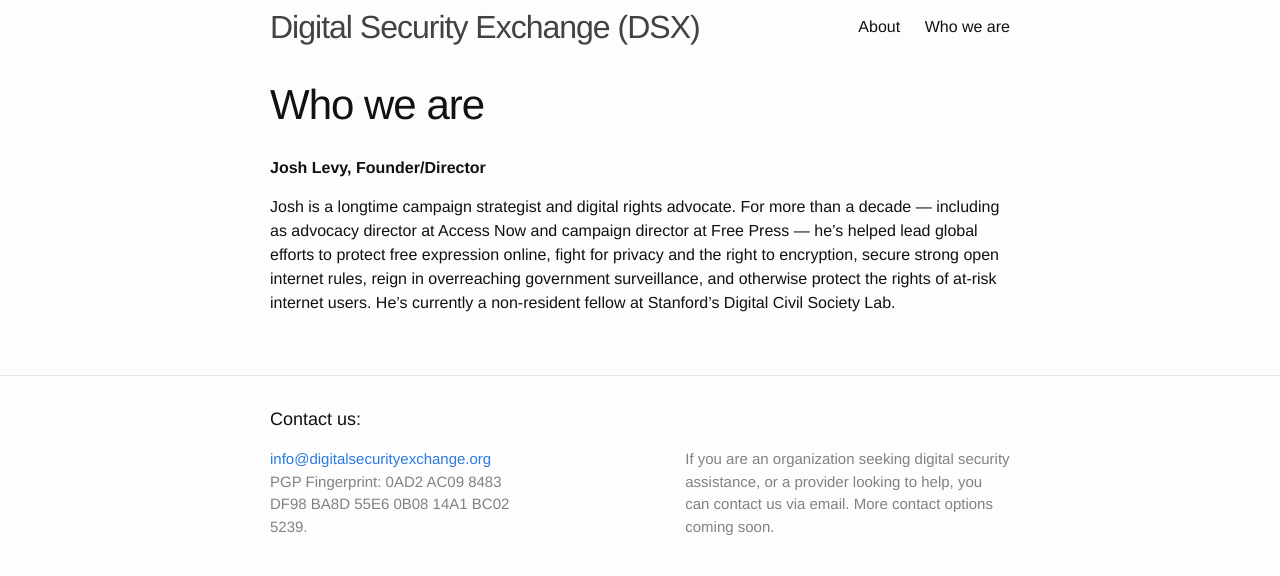
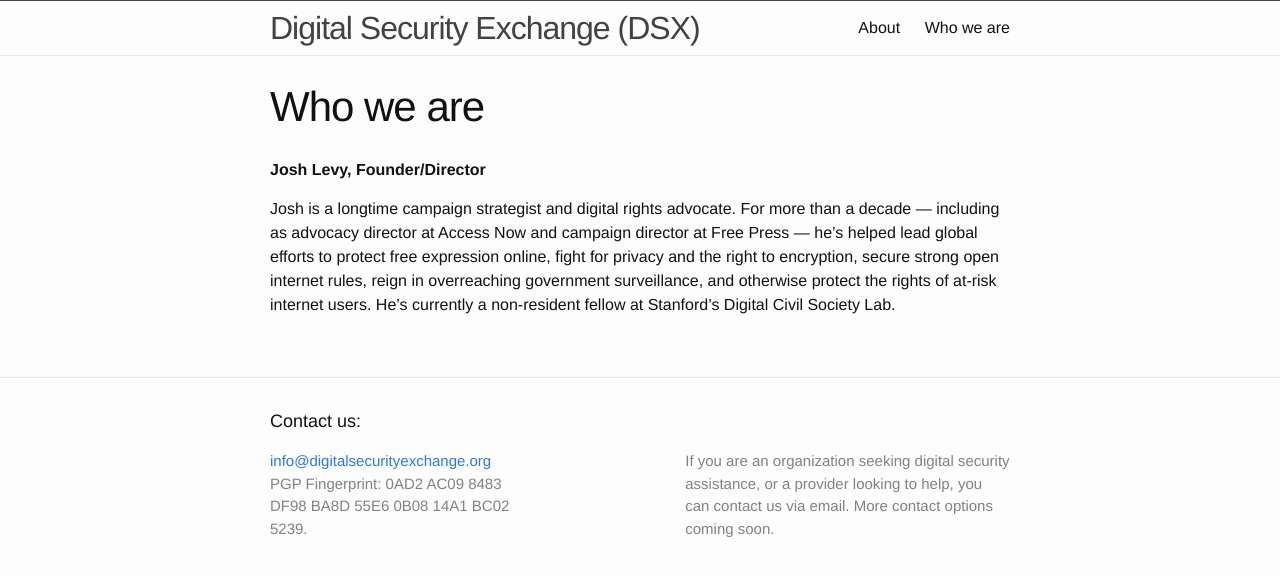
Before and after one commit to digiexchange/dsx.github.io, a Jekyll site: the page built from who.md, in a window 1280 px wide. Shown: the top 576 px of the page. Built offline with Jekyll 4.4.1, drawn with Linux system fonts in a browser that asks for light colours.

Commit message:
fixed header

```diff
--- a/_sass/minima/_layout.scss
+++ b/_sass/minima/_layout.scss
@@ -2,8 +2,8 @@
  * Site header
  */
 .site-header {
-  border-top: 0px solid $grey-color-dark;
-  border-bottom: 0px solid $grey-color-light;
+  border-top: 1px solid $grey-color-dark;
+  border-bottom: 1px solid $grey-color-light;
   min-height: $spacing-unit * 1.5;
 
   // Positioning context for the mobile navigation icon
```
Also changed, not shown: who.md (+7 -0 lines), 5 other files.
